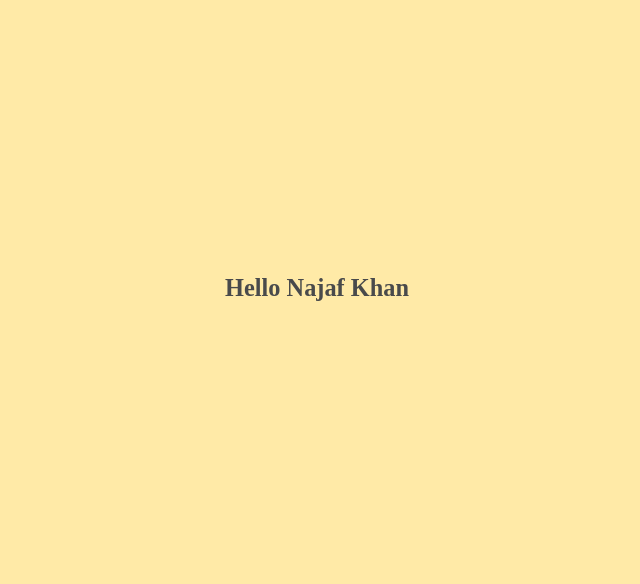
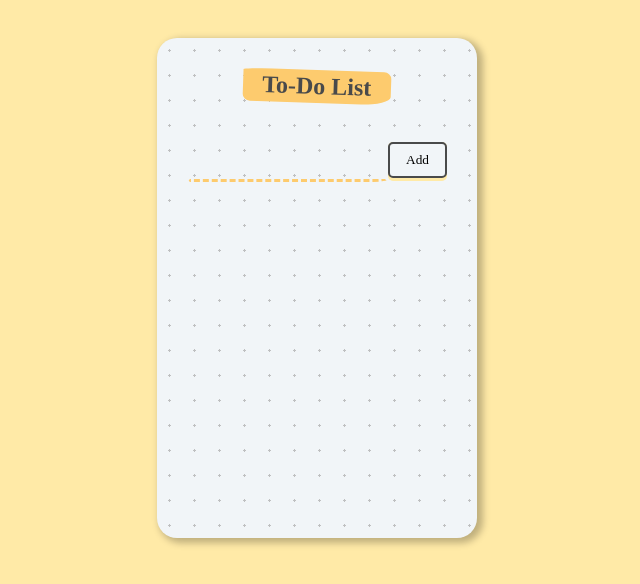
Before and after one commit to Najafkhan256/React, a React (Create React App) app: page / in a window 1280 px wide. Shown: the top 584 px of the page, without its empty margins (323-963 px from the left). Built offline with nearby package versions, Linux system fonts and the light colour scheme.

Commit message:
todo app delete functionality

```diff
--- a/src/App.js
+++ b/src/App.js
@@ -1,7 +1,7 @@
 import "./App.css";
 // import Hoc from "./components/HOC/Hoc";
-import FinalCom from "./components/ReactContext/FinalCom";
-// import TodoAppVOne from "./components/TodoAppVOne/TodoAppVOne";
+// import FinalCom from "./components/ReactContext/FinalCom";
+import TodoAppVOne from "./components/TodoAppVOne/TodoAppVOne";
 // import LiftingStateUp from "./components/LiftingStateUp/LiftingStateUp";
 // import SpreadOperator from "./components/SpreadOperator/SpreadOperator";
 // import ComplexStateForm from "./components/Forms/ComplexStateForm";
@@ -52,10 +52,10 @@ function App() {
       <ComplexStateFormTwo />
       <SpreadOperator />
       <LiftingStateUp />
+      <Hoc />
+      <FinalCom />
+      */}
       <TodoAppVOne />
-      <Hoc />
-      */}
-      <FinalCom />
     </div>
   );
 }
--- /dev/null
+++ b/src/Components/TodoAppVOne/TodoAppVOne.jsx
@@ -0,0 +1,65 @@
+import React, { useState } from "react";
+import TodoHeading from "./TodoHeading";
+import TodoInput from "./TodoInput";
+import TodoItems from "./TodoItems";
+
+const TodoAppVOne = () => {
+  const [inputText, setInputText] = useState("");
+  const [todos, setTodos] = useState([]);
+
+  /*  const arr = [2, 4, 5, "najaf", 1, "annus", "rayyan"];
+
+  const stringArr = arr.filter((str) => typeof str === "string");
+  alert(stringArr); */
+
+  function handleChange(e) {
+    const newValue = e.target.value;
+    // console.log(newValue);
+    setInputText(newValue);
+  }
+
+  /**
+   * The addItem function takes the current state of the todos array and adds the inputText to it, then
+   * returns the new array.
+   */
+  function addItem() {
+    /* Taking the current state of the todos array and adding the inputText to it, then
+     * returns the new array. */
+    setTodos((prevTodo) => {
+      return [...prevTodo, inputText];
+    });
+    setInputText("");
+  }
+
+  function deleteItem(id) {
+    setTodos((prevItems) => {
+      return prevItems.filter((item, index) => {
+        return index !== id;
+      });
+    });
+  }
+  return (
+    <div className="container">
+      <TodoHeading />
+      <TodoInput
+        inputText={inputText}
+        handleChange={handleChange}
+        addItem={addItem}
+      />
+      <div>
+        <ul>
+          {todos.map((todoItem, index) => (
+            <TodoItems
+              todoItem={todoItem}
+              key={index}
+              id={index}
+              onChecked={deleteItem}
+            />
+          ))}
+        </ul>
+      </div>
+    </div>
+  );
+};
+
+export default TodoAppVOne;
--- /dev/null
+++ b/src/Components/TodoAppVOne/TodoHeading.jsx
@@ -0,0 +1,11 @@
+import React from "react";
+
+const TodoHeading = () => {
+  return (
+    <div className="heading">
+      <h1>To-Do List</h1>
+    </div>
+  );
+};
+
+export default TodoHeading;
--- /dev/null
+++ b/src/Components/TodoAppVOne/TodoInput.jsx
@@ -0,0 +1,18 @@
+import React from "react";
+
+const TodoInput = (props) => {
+  return (
+    <div className="form">
+      <input
+        type="text"
+        value={props.inputText}
+        onChange={props.handleChange}
+      />
+      <button onClick={props.addItem}>
+        <span>Add</span>
+      </button>
+    </div>
+  );
+};
+
+export default TodoInput;
--- /dev/null
+++ b/src/Components/TodoAppVOne/TodoItems.jsx
@@ -0,0 +1,28 @@
+// import React, { useState } from "react";
+import React from "react";
+
+const TodoItems = (props) => {
+  //   const [isDone, setIsDone] = useState(false);
+
+  /* function handleClick() {
+    setIsDone((prevValue) => {
+      return !prevValue;
+    });
+  } */
+
+  /* function handleClick() {
+    setIsDone(!isDone);
+  } */
+  return (
+    <li
+      //   style={{ textDecoration: isDone ? "line-through" : "none" }}
+      onClick={() => {
+        props.onChecked(props.id);
+      }}
+    >
+      {props.todoItem}
+    </li>
+  );
+};
+
+export default TodoItems;
```
